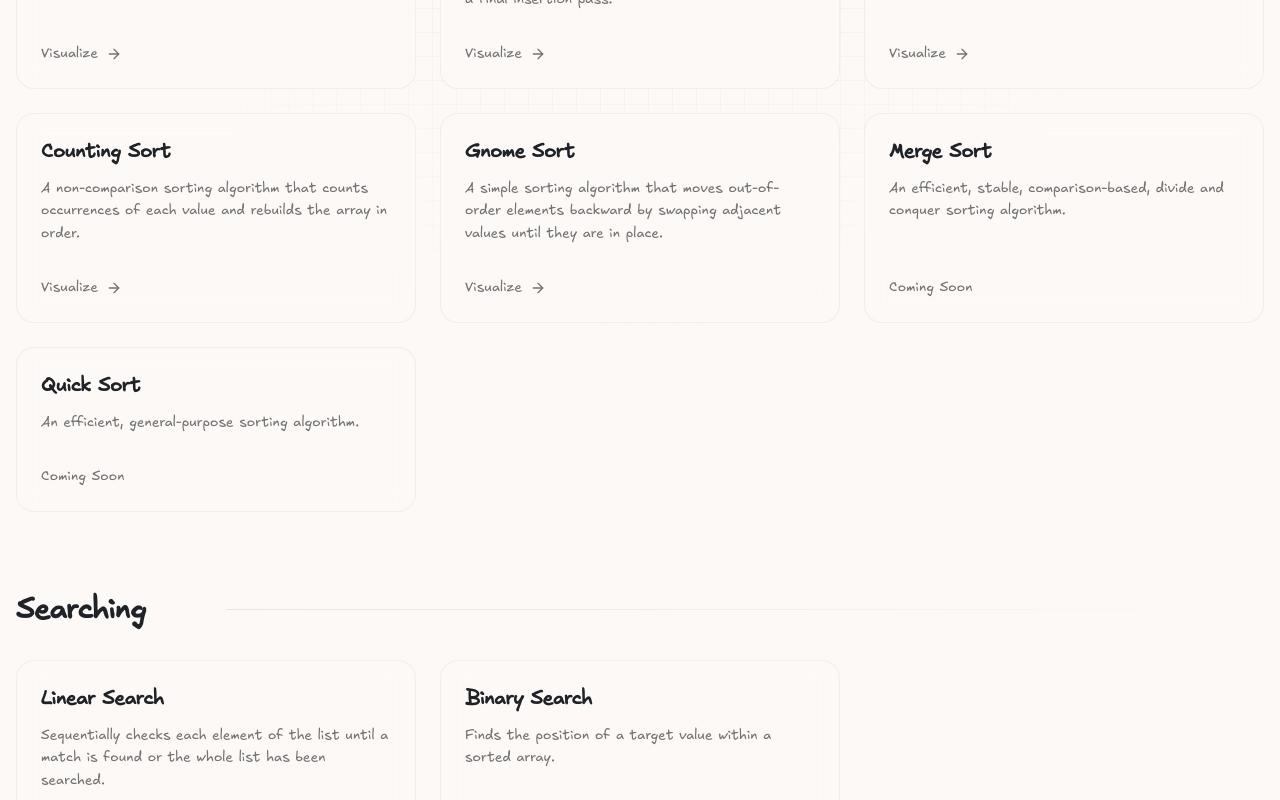
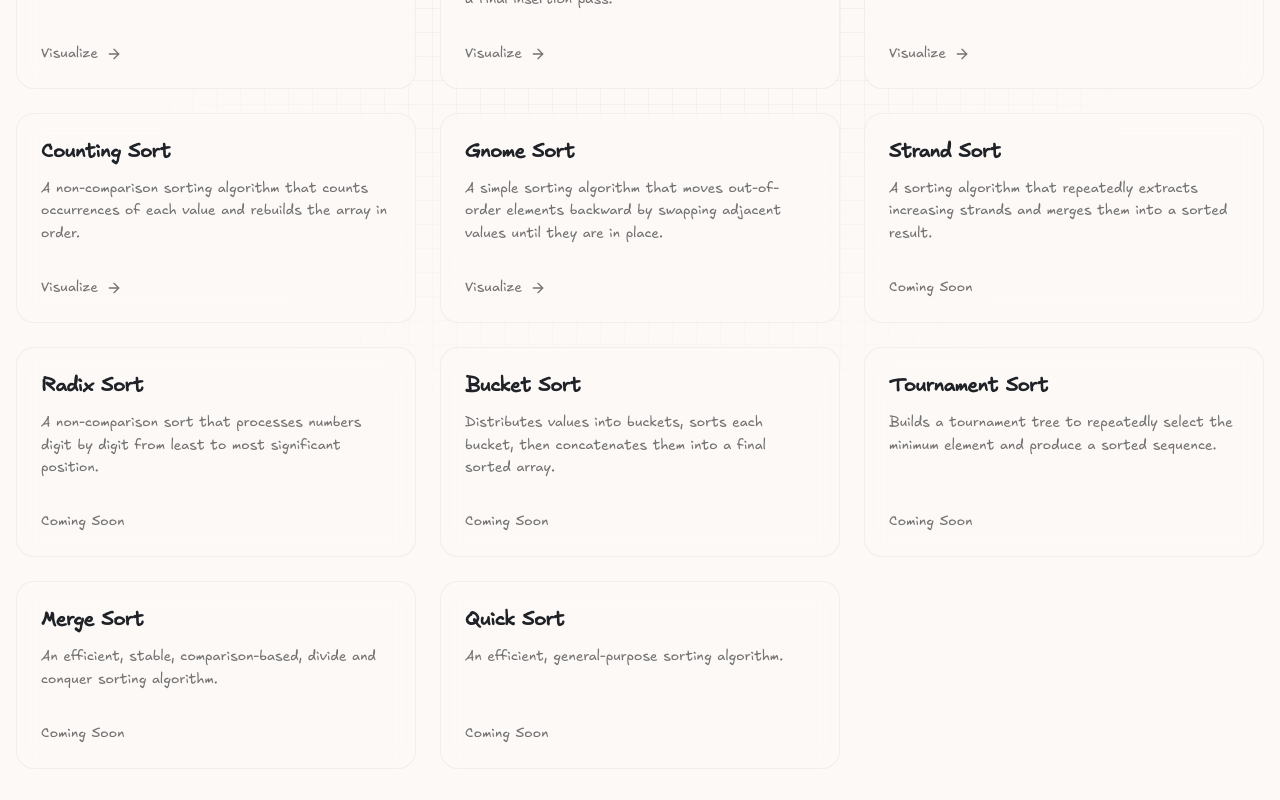
Before and after one commit to gdgoc-usc/algos, a React (Vite) app: page / in a window 1280 px wide. Shown: the part 1000-1800 px from the top of the page. Built offline with nearby package versions, Linux system fonts and the light colour scheme.

Commit message:
feat(algorithms): add sorting algorithm metadata entries
Add catalog metadata for additional sorting algorithms.

- add strand sort entry
- add radix sort entry
- add bucket sort entry
- add tournament sort entry

```diff
--- a/src/algorithms/index.ts
+++ b/src/algorithms/index.ts
@@ -79,6 +79,34 @@ export const algorithms: AlgorithmMetadata[] = [
     implemented: true,
   },
   {
+    slug: "strand-sort",
+    name: "Strand Sort",
+    category: "Sorting",
+    description:
+      "A sorting algorithm that repeatedly extracts increasing strands and merges them into a sorted result.",
+  },
+  {
+    slug: "radix-sort",
+    name: "Radix Sort",
+    category: "Sorting",
+    description:
+      "A non-comparison sort that processes numbers digit by digit from least to most significant position.",
+  },
+  {
+    slug: "bucket-sort",
+    name: "Bucket Sort",
+    category: "Sorting",
+    description:
+      "Distributes values into buckets, sorts each bucket, then concatenates them into a final sorted array.",
+  },
+  {
+    slug: "tournament-sort",
+    name: "Tournament Sort",
+    category: "Sorting",
+    description:
+      "Builds a tournament tree to repeatedly select the minimum element and produce a sorted sequence.",
+  },
+  {
     slug: "merge-sort",
     name: "Merge Sort",
     category: "Sorting",
```
